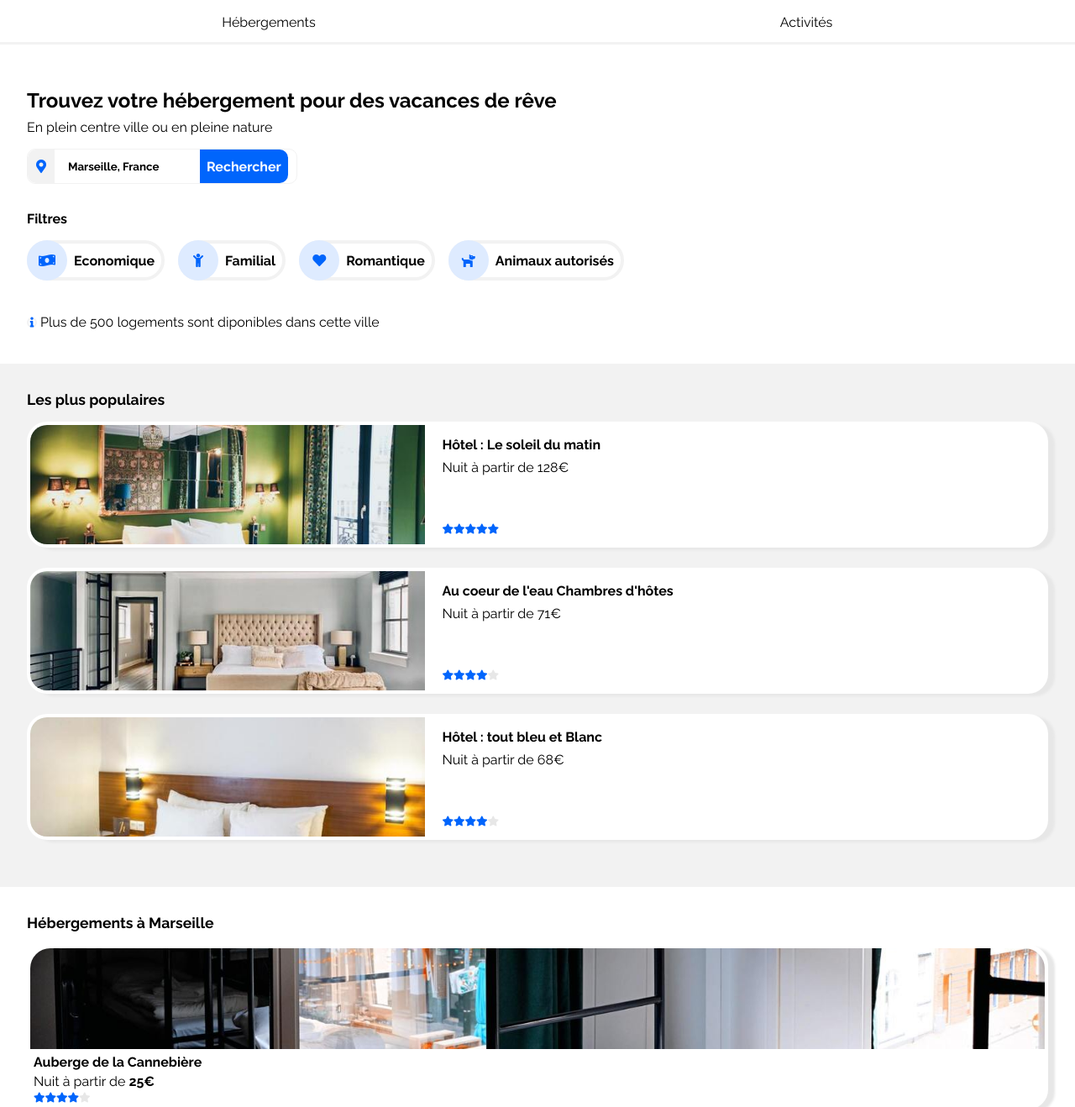
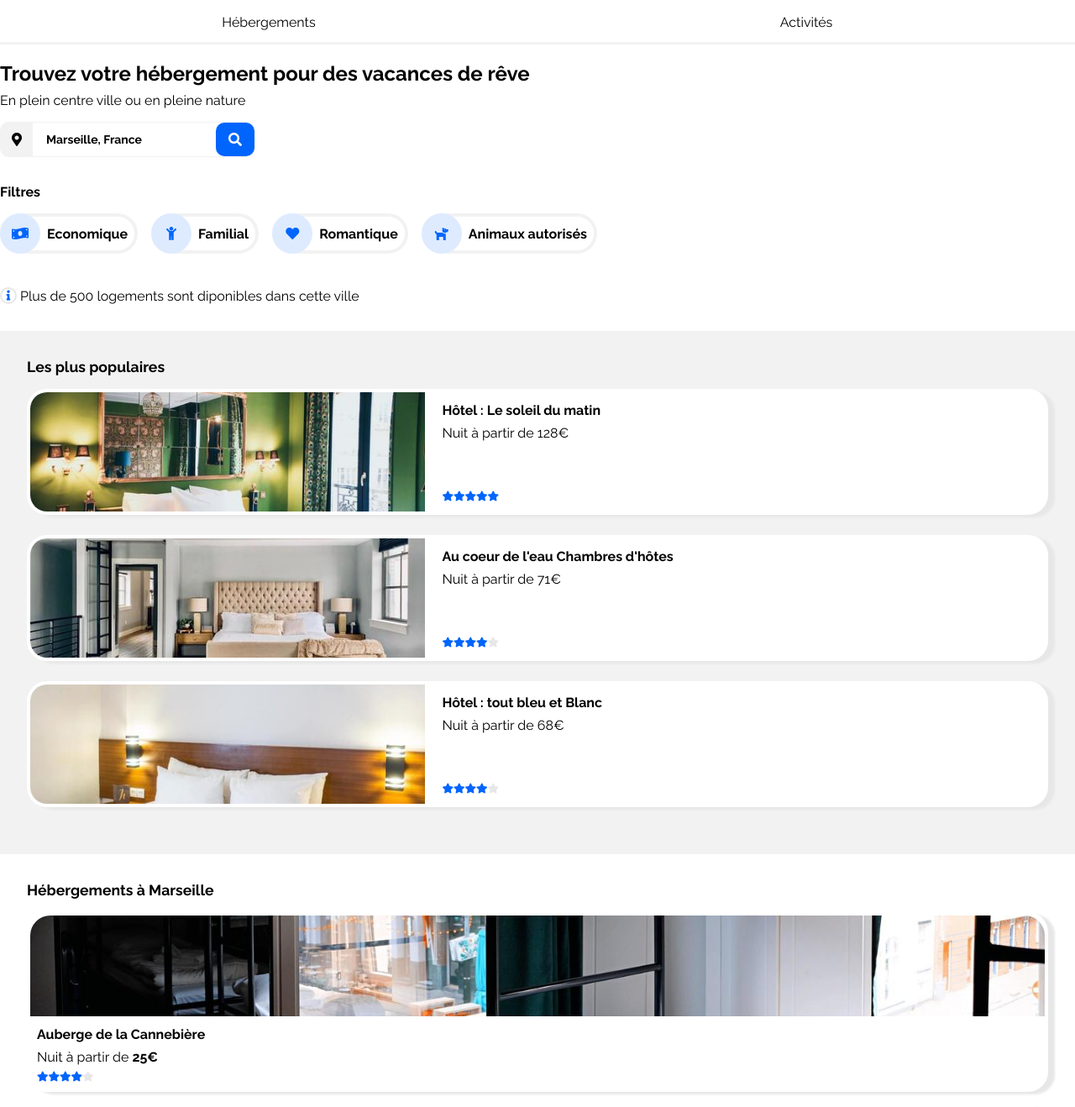
Before and after one commit to LydericHancelin/LydericHancelin_2_24092020, a plain HTML site: page index.html in a window 1280 px wide. Shown: the part 68-1386 px from the top of the page at 84% size. Drawn offline with Linux system fonts and the light colour scheme.

Commit message:
:hammer: bugs correction

```diff
--- a/assets/css/main.css
+++ b/assets/css/main.css
@@ -118,7 +118,7 @@ header ul li:hover::before {
 }
 /*--Body--*/
 #section-search {
-  padding: 32px;
+  padding: 0;
 }
 #section-search h1 {
   margin-bottom: 8px;
@@ -137,14 +137,28 @@ header ul li:hover::before {
   border: #f2f2f2 1px solid;
   border-radius: 10px;
   display: flex;
+  justify-content: center;
+  align-items: center;
   text-align: center;
+  width: min-content;
   height: 40px;
-  width: 320px;
-  margin-bottom: 2em;
+  margin-bottom: 32px;
+}
+.input-search .fa-map-marker-alt {
+  color: black;
+}
+.input-search .fa-search {
+  color: white;
+  background-color: #0065fc;
+  width: 30px;
+  border: #0065fc;
+  border-radius: 10px;
 }
 .input-search-area {
   border: none;
   font-weight: bold;
+  width: 200px;
+  font-size: 14px;
   padding-left: 16px;
 }
 .input-icone {
@@ -152,7 +166,8 @@ header ul li:hover::before {
   align-items: center;
   justify-content: center;
   background-color: #f2f2f2;
-  width: 24px;
+  width: 30px;
+  height: 34px;
   border-top-left-radius: 10px;
   border-bottom-left-radius: 10px;
   padding: 4px;
@@ -163,9 +178,22 @@ header ul li:hover::before {
   color: white;
   font-weight: bold;
   background-color: #0065fc;
-  padding: 8px;
+  height: 40px;
+  width: 100px;
+  padding: 0 8px;
   border-top-right-radius: 10px;
   border-bottom-right-radius: 10px;
+}
+.blue-search-link-mob {
+  display: flex;
+  display: none;
+  align-items: center;
+  color: white;
+  font-weight: bold;
+  background-color: #0065fc;
+  height: 40px;
+  padding: 0 8px;
+  border-radius: 10px;
 }
 #section-search .filtres {
   display: flex;
@@ -204,16 +232,17 @@ header ul li:hover::before {
 .info {
   display: flex;
   align-items: center;
+  margin-bottom: 32px;
 }
 .info .icone-info {
-  border: 2px solid #f2f2f2;
+  border: 2px solid #e7e7e7;
   border-radius: 25px;
   display: flex;
   justify-content: center;
   align-items: center;
   margin-right: 4px;
-  width: 8px;
-  height: 8px;
+  width: 16px;
+  height: 16px;
 }
 .info span {
   color: #0065fc;
@@ -225,6 +254,12 @@ header ul li:hover::before {
   }
   .filtre {
     margin-bottom: 8px;
+  }
+  .blue-search-link {
+    display: none;
+  }
+  .blue-search-link-mob {
+    display: flex;
   }
 }
 /*hebergement*/
@@ -280,20 +315,21 @@ header ul li:hover::before {
 }
 .item-hebergement div {
   display: flex;
-  padding-left: 4px;
-  padding-bottom: 4px;
+  padding-left: 8px;
+  padding-bottom: 8px;
 }
 .item-hebergement .details {
-  padding-left: 4px;
-  margin: 4px 0;
+  margin: 0;
+  padding: 8px;
 }
 .nom-hebergement {
+  margin: 0;
   font-weight: bold;
-  margin: 2px 0;
 }
 #nom-hebergement {
-  margin: 2px 0;
-  margin-left: 4px;
+  margin: 0;
+  padding: 8px;
+  padding-bottom: 0;
   font-weight: bold;
 }
 .fas {
@@ -494,12 +530,11 @@ footer {
 }
 .structure ul {
   list-style: none;
-  font-size: 0.8em;
   margin-left: 0;
   padding-left: 0;
 }
 .structure li {
-  margin-bottom: 0.5em;
+  margin-bottom: 4px;
 }
 
 @media (max-width: 1340px) {
--- a/index.html
+++ b/index.html
@@ -31,6 +31,7 @@
                 <div class="input-icone"><i class="fas fa-map-marker-alt"></i></div>
                 <input type="text" class="input-search-area" value="Marseille, France">
                 <a class="blue-search-link" href="search">Rechercher</a>
+                <a class="blue-search-link-mob" href="search"><i class="fas fa-search"></i></a>
             </div>
             <div class="filtres">
                 <h2>Filtres</h2>
```
